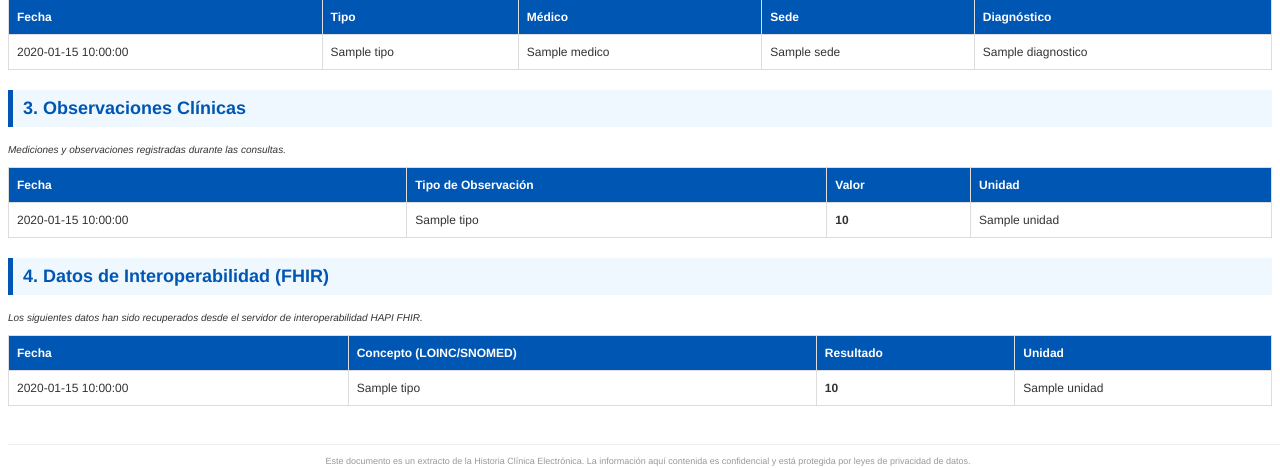
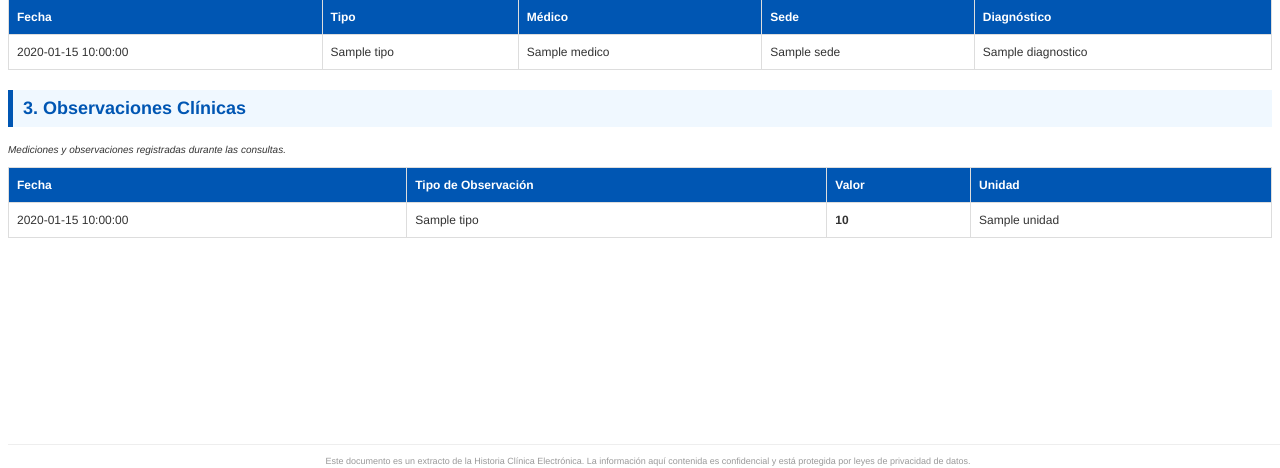
Before and after one commit to Eliasib25/hce-interoperable, a FastAPI app: template app/templates/pdf_template.html in a window 1280 px wide. Shown: the part 332-800 px from the top of the page. Run offline with FastAPI, Linux system fonts and the light colour scheme; the template is opened without the code that fills it: most values are stand-ins (such as "Sample title", 1, 10 or a date in 2020).

Commit message:
corrección template HC_pdf

```diff
--- a/app/templates/pdf_template.html
+++ b/app/templates/pdf_template.html
@@ -166,34 +166,6 @@
         </tbody>
     </table>
 
-    {% if historial_fhir %}
-    <h2>4. Datos de Interoperabilidad (FHIR)</h2>
-    <p style="font-size: 10px; font-style: italic;">
-        Los siguientes datos han sido recuperados desde el servidor de interoperabilidad HAPI FHIR.
-    </p>
-
-    <table>
-        <thead>
-            <tr>
-                <th>Fecha</th>
-                <th>Concepto (LOINC/SNOMED)</th>
-                <th>Resultado</th>
-                <th>Unidad</th>
-            </tr>
-        </thead>
-        <tbody>
-            {% for obs in historial_fhir %}
-            <tr>
-                <td>{{ obs.fecha }}</td>
-                <td>{{ obs.tipo }}</td>
-                <td style="font-weight: bold;">{{ obs.valor }}</td>
-                <td>{{ obs.unidad }}</td>
-            </tr>
-            {% endfor %}
-        </tbody>
-    </table>
-    {% endif %}
-
     <div class="footer">
         Este documento es un extracto de la Historia Clínica Electrónica.
         La información aquí contenida es confidencial y está protegida por leyes de privacidad de datos.
```
